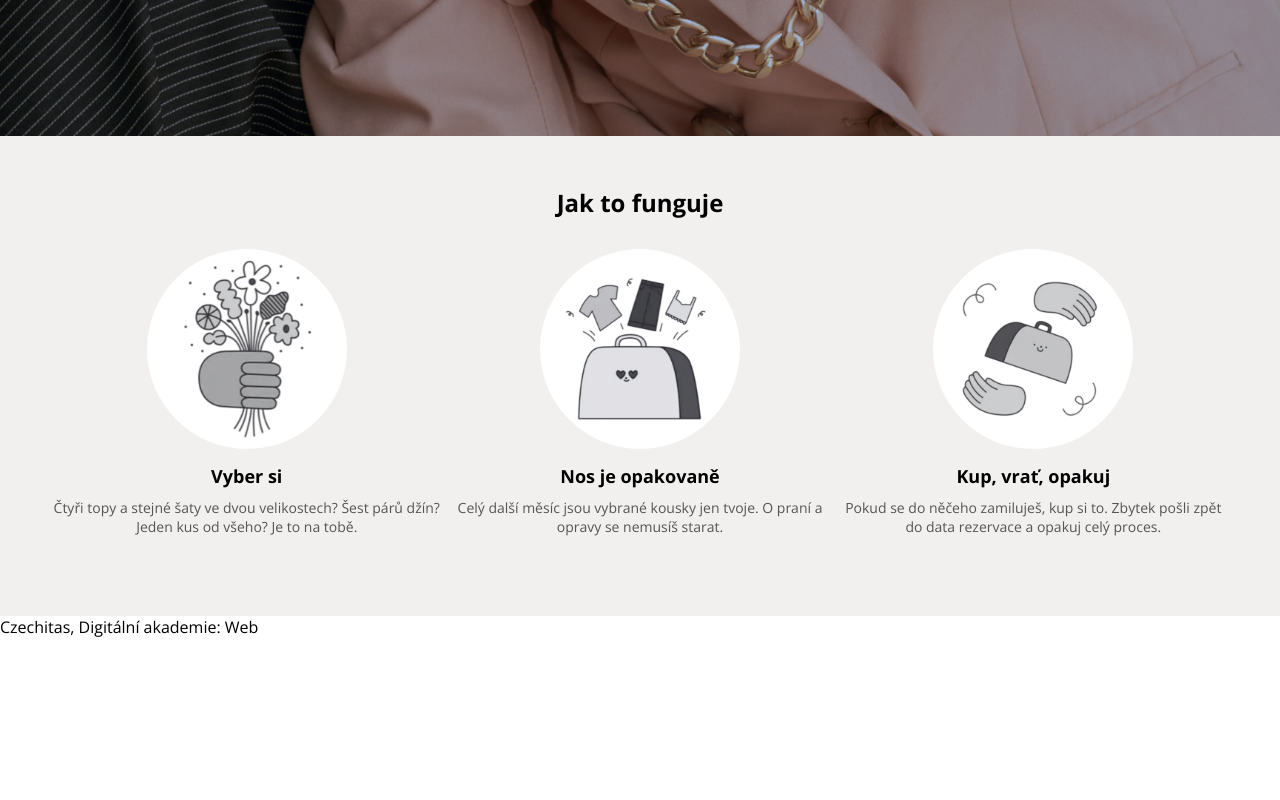
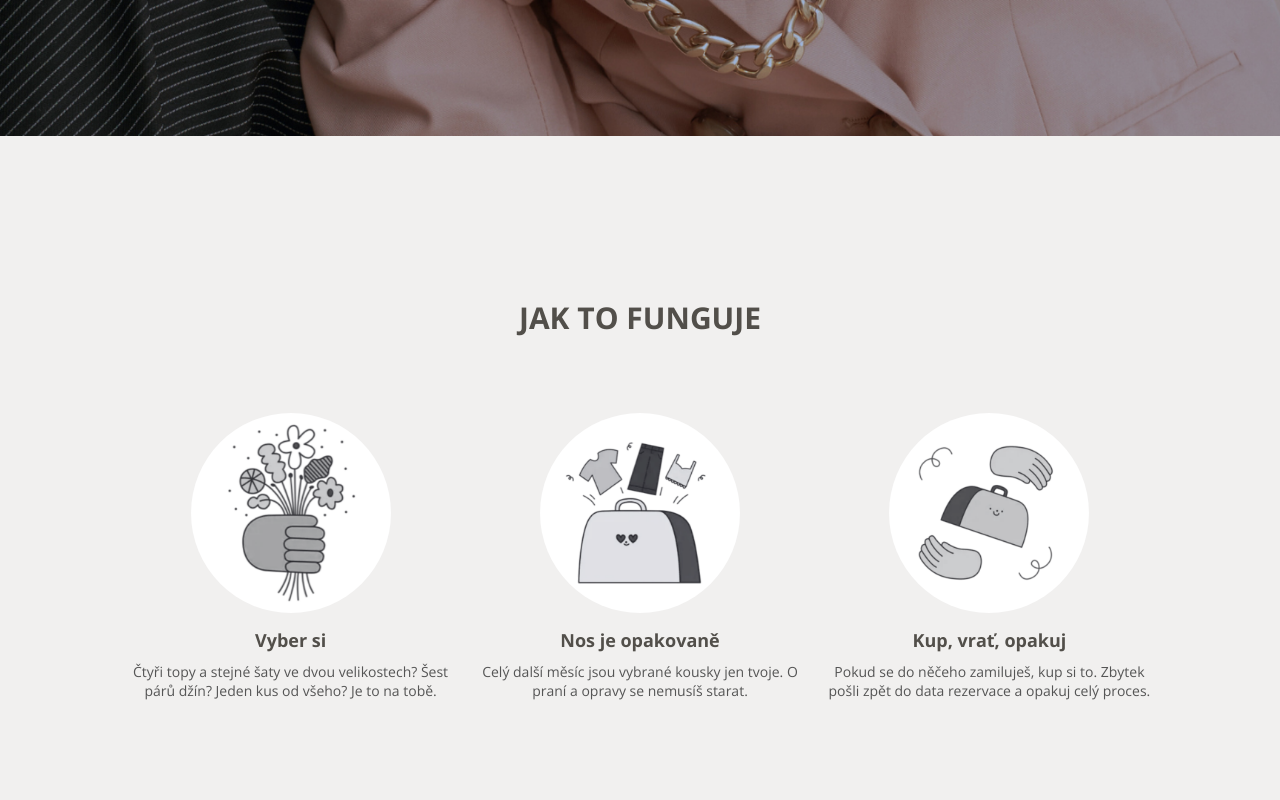
Before and after one commit to Kristyna-Novakova/slow-wear, a React app: page / in a window 1280 px wide. Shown: the part 740-1540 px from the top of the page. Before the commit the page ends 1378 px from the top, so only its background shows below. Built offline with nearby package versions, Linux system fonts and the light colour scheme; a web font is replaced by a local one.

Commit message:
Align section to centre

```diff
--- a/src/Pages/HowItWorks/howitworks.jsx
+++ b/src/Pages/HowItWorks/howitworks.jsx
@@ -6,23 +6,24 @@ import step3 from './img/step3.png';
 
 export const HowItWorks = () => {
   return (
-    <section className="section">
+    <section className="section align-center-content">
+      <div>
         <h2 className="section-title">Jak to funguje</h2>
         <div className="image-container">
           <div className="image">
             <img src={step1} alt="Obrázek 1" />
             <h3>Vyber si</h3>
             <p className="image-caption">
-            Čtyři topy a stejné šaty ve dvou velikostech? Šest párů džín? Jeden
-            kus od všeho? Je to na tobě.
+              Čtyři topy a stejné šaty ve dvou velikostech? Šest párů džín?
+              Jeden kus od všeho? Je to na tobě.
             </p>
           </div>
           <div className="image">
             <img src={step2} alt="Obrázek 2" />
             <h3>Nos je opakovaně</h3>
             <p className="image-caption">
-            Celý další měsíc jsou vybrané kousky jen tvoje. O praní a opravy se
-            nemusíš starat.
+              Celý další měsíc jsou vybrané kousky jen tvoje. O praní a opravy
+              se nemusíš starat.
             </p>
           </div>
           <div className="image">
@@ -34,6 +35,7 @@ export const HowItWorks = () => {
             </p>
           </div>
         </div>
+      </div>
     </section>
   );
 };
--- a/src/Pages/HowItWorks/style.css
+++ b/src/Pages/HowItWorks/style.css
@@ -1,18 +1,30 @@
 .section {
+  min-height: 100vh;
   background-color: #F1F0EF;
-  padding: 50px;
+  padding: 60px;
+  color: #524F4A;
+}
+
+.align-center-content {
+  display: flex;
+  align-items: center;
+  justify-content: center;
 }
 
 .section-title {
   text-align: center;
-  font-size: 24px;
+  font-size: 30px;
   margin-bottom: 30px;
+  text-transform: uppercase;
 }
 
 .image-container {
+  max-width: 1100px;
+  margin: 0 auto;
+  padding: 45px;
   display: flex;
-  flex-wrap: wrap;
   justify-content: center;
+  gap: 0.8rem;
 }
 
 .image {
@@ -40,10 +52,19 @@
 }
 
 
-/* Responzivní styly pro mobilní zařízení */
+/* Responsive Design */
 
 @media (max-width: 768px) {
+  .image-container {
+    flex-wrap: wrap;
+
+  }
+
   .image {
     flex: 0 0 100%;
   }
+
+  .image img {
+    width: 160px;
+  }
 }
```
Lines whose indentation alone changed are shown as unchanged.
